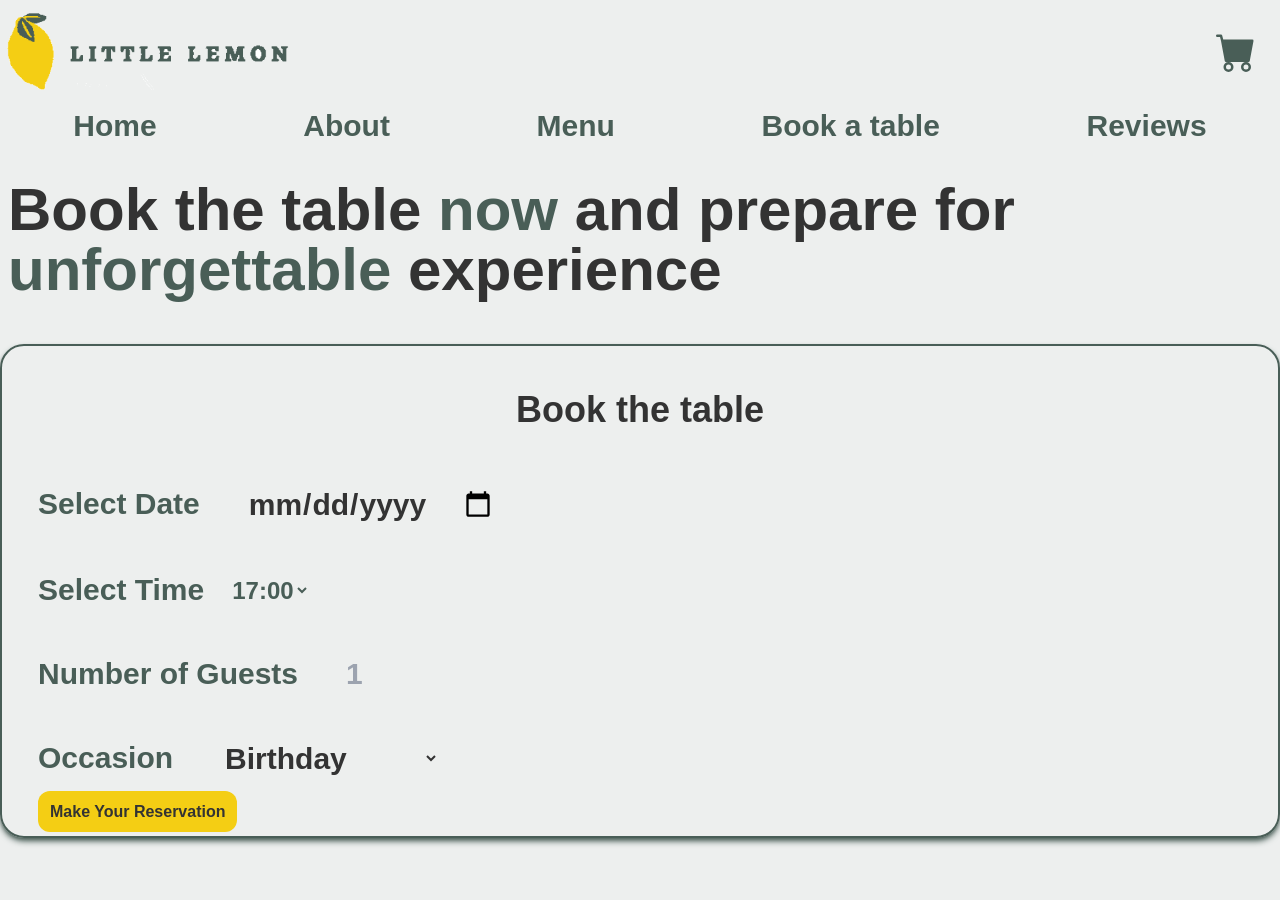
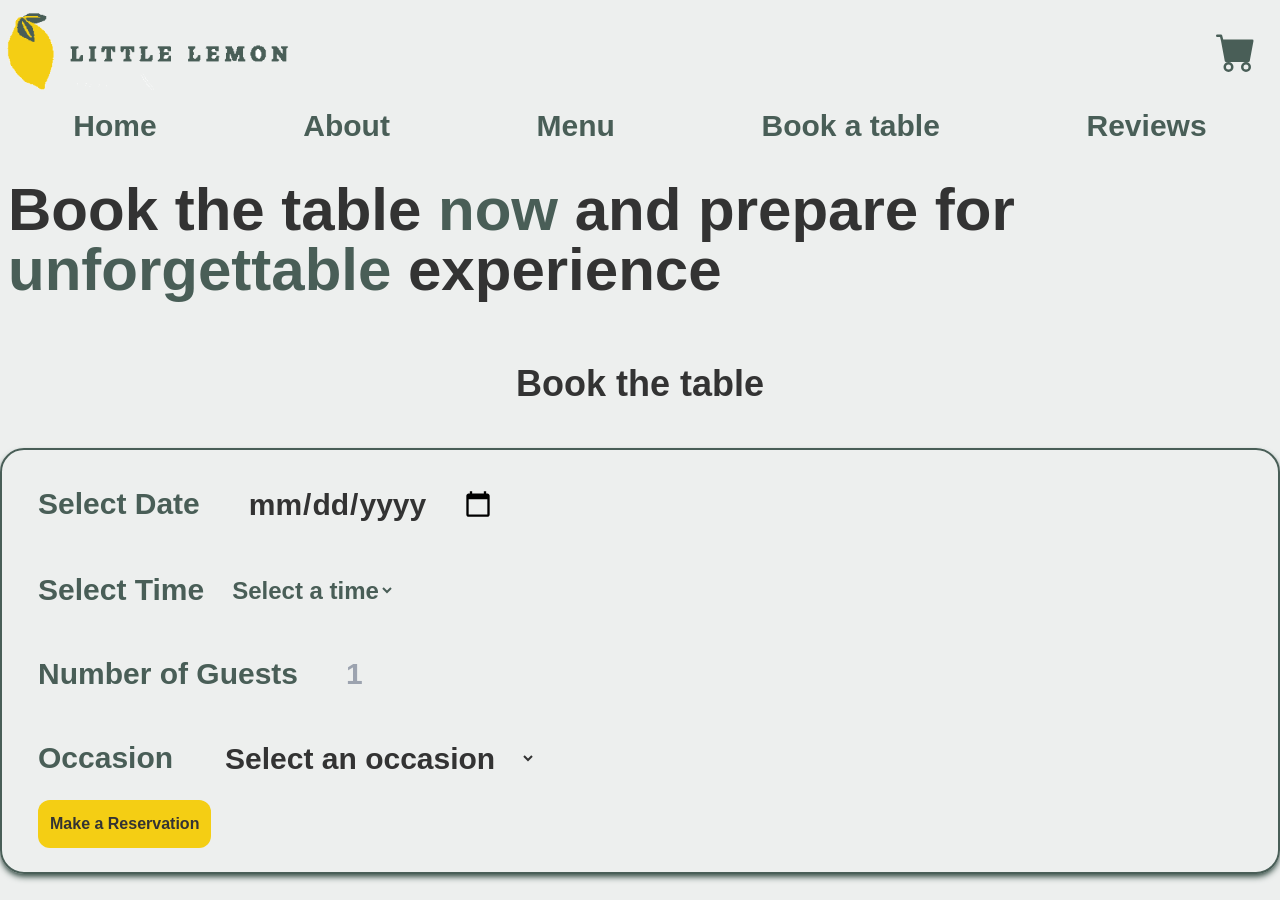
Before and after one commit to NPotokin/Meta_Capstone_FrontEnd, a React (Create React App) app in the folder meta-little-lemon/: page /booking in a window 1280 px wide. Shown: the top 900 px of the page. Built offline with nearby package versions, Linux system fonts and the light colour scheme.

Commit message:
form validation, accesibility

```diff
--- a/meta-little-lemon/package.json
+++ b/meta-little-lemon/package.json
@@ -6,12 +6,14 @@
     "@testing-library/jest-dom": "^5.16.5",
     "@testing-library/react": "^13.4.0",
     "@testing-library/user-event": "^13.5.0",
+    "formik": "^2.2.9",
     "react": "^18.2.0",
     "react-dom": "^18.2.0",
     "react-icons": "^4.7.1",
     "react-router-dom": "^6.8.0",
     "react-scripts": "5.0.1",
-    "web-vitals": "^2.1.4"
+    "web-vitals": "^2.1.4",
+    "yup": "^0.32.11"
   },
   "scripts": {
     "start": "react-scripts start",
--- a/meta-little-lemon/src/Components/About.jsx
+++ b/meta-little-lemon/src/Components/About.jsx
@@ -21,7 +21,7 @@ const About = () => {
                 We are family owned mediterranean restaurant, focused on traditional recipies served with the morden twist.
               </p>
 
-                <Link to="/booking"
+                <Link to="/booking" aria-label='On Click'
                 className='absolute bottom-2 right-8 w-36 p-2 mb-4 rounded-xl text-md font-semibold text-hl2
                 bg-prim2 hover:text-prim1 hover:bg-sec1 hover:scale-110 duration-500'>
                 Reserve A Table</Link>
@@ -30,7 +30,7 @@ const About = () => {
           </div>
           <img
             className='w-full max-h-[500px] object-cover rounded-3xl'
-            src="https://images.pexels.com/photos/3933217/pexels-photo-3933217.jpeg?auto=compress&cs=tinysrgb&w=1600" alt=""
+            src="https://images.pexels.com/photos/3933217/pexels-photo-3933217.jpeg?auto=compress&cs=tinysrgb&w=1600" alt="chef prepares food"
           />
 
 
--- a/meta-little-lemon/src/Components/Booking.jsx
+++ b/meta-little-lemon/src/Components/Booking.jsx
@@ -1,7 +1,7 @@
 import React from 'react';
 import BookingForm from '../Components/BookingForm'
 import { useReducer } from 'react';
-import { fetchAPI, submitAPI} from "../bokkingsAPI"
+import { fetchAPI } from "../bokkingsAPI"
 
 
 const Booking = () => {
@@ -11,19 +11,17 @@ const Booking = () => {
             fetchAPI(date)
         );
     }
-    function submitForm(formData) {
-      submitAPI(formData)
-    }
 
-    const output = fetchAPI(new Date());
 
-    const [availableTimes, dispatch] = useReducer(updateTimes, output);
+  const output = fetchAPI(new Date());
+
+  const [availableTimes, dispatch] = useReducer(updateTimes, output);
 
 
   return (
     <>
     <div id='booking' className='w-full bg-hl1 mx-auto'>
-      <BookingForm availableTimes={availableTimes} updateTimes={dispatch} submitForm={submitForm} />
+      <BookingForm availableTimes={availableTimes} updateTimes={dispatch} />
     </div>
     </>
 
--- a/meta-little-lemon/src/Components/BookingForm.jsx
+++ b/meta-little-lemon/src/Components/BookingForm.jsx
@@ -1,38 +1,25 @@
 
 import React from 'react'
-import { useState } from "react"
+import { useState, useEffect } from "react"
 import { Link } from 'react-router-dom';
+import { Formik, Form, Field } from "formik"
+import * as Yup from "yup"
 
-const BookingForm = (props) => {
-    const [date, setDate] = useState("");
-    const [guests, setGuests] = useState("");
-    const [occasion, setOccasion] = useState("");
-    const [time, setTime] = useState(props.availableTimes.map((time) => <option>{time}</option>));
 
-    function handleDate(e) {
-        setDate(e.target.value);
+const BookingForm = () => {
+    const [availableTimes, setAvailableTimes] = useState([]);
 
-        var stringify = e.target.value;
-        const date = new Date(stringify);
-
-        props.updateTimes(date);
-
-        setTime(props.availableTimes.map((time) => <option>{time}</option>));
+    useEffect(() => {
+        const times =[];
+        for (let i = 17; i <= 23; i++){
+            times.push(`${i}:00`);
         }
-
-    const handleSumbit = (e) => {
-        e.preventDefault();
-        <Link to="/confimation"></Link>
-        };
-
-    const validForm = () => {
-        return (
-        date !=="" && time !=="" && guests !=="" && occasion !==""
-        );
-    };
+        setAvailableTimes(times);
+    }, []);
 
 
   return (
+
     <>
     <div className='max-w-7xl mx-auto flex flex-col'>
         <h1 data-testid="bookthetable"
@@ -41,21 +28,43 @@ const BookingForm = (props) => {
             <span className='text-prim1'> now</span>  and prepare for
             <span className='text-prim1'> unforgettable</span> experience
         </h1>
-        {/* Form */}
-        <div className='flex flex-col mx-auto border-2 border-prim1 rounded-3xl w-full justify-center p-3 m-3
+        <h1 className='max-w-7xl mx-auto text-2xl md:text-3xl lg:text-4xl text-hl2 font-extrabold
+        p-2 py-6 m-2 '>Book the table
+        </h1>
+
+        <Formik
+            initialValues={{
+                date: "",
+                time: "",
+                guests: "",
+                occasion: "",
+            }}
+            validationSchema={Yup.object({
+                // date: Yup.string().required("Required"),
+                time: Yup.string().required("Required"),
+                guests: Yup.number()
+                .required("Required")
+                .min(1, "Minimum of 1 guest required")
+                .max(10, "Maximum of 10 guests allowed"),
+                occasion: Yup.string().required("Required"),
+            })}
+
+        >
+        {({ errors, touched }) => (
+
+            <Form
+            className='flex flex-col mx-auto border-2 border-prim1 rounded-3xl w-full justify-center p-3 m-3
             shadow-prim1 shadow-md'>
-            <h1 className='max-w-7xl mx-auto text-2xl md:text-3xl lg:text-4xl text-hl2 font-extrabold
-            p-2 py-6 m-2 '>Book the table</h1>
-            <form onSubmit={handleSumbit}>
                 {/* Date */}
                 <div className='flex flex-col md:flex-row'>
                     <label htmlFor='res-date'
                     className='justify-left text-xl md:text-2xl lg:text-3xl text-prim1 font-extrabold  p-6'
                     >Select Date
                     </label>
-                    <input value={date} onChange={handleDate}
+                    <Field
                     className='text-xl md:text-2xl lg:text-3xl text-hl2 font-extrabold p-6 bg-hl1'
-                    type="date" name="res-date"  placeholder='' />
+                    type="date" name="res-date"  placeholder=''/>
+                    {errors.date && touched.date ? <div>{errors.date}</div> : null}
                 </div>
                  {/* Time */}
                 <div className='flex flex-col md:flex-row'>
@@ -63,10 +72,17 @@ const BookingForm = (props) => {
                     className='justify-left text-xl md:text-2xl lg:text-3xl text-prim1 font-extrabold  p-6'
                     >Select Time
                     </label>
-                    <select id='res-time'
-                    className='bg-hl1 text-lg md:text-xl lg:text-2xl text-prim1 font-bold '>
+                    <Field
+                    className='bg-hl1 text-lg md:text-xl lg:text-2xl text-prim1 font-bold '
+                     as="select" name="time">
+                        <option value="">Select a time</option>
+                         {availableTimes.map((time) => (
+                        <option key={time} value={time}>
                         {time}
-                    </select>
+                        </option>
+                        ))}
+                    </Field>
+                    {errors.time && touched.time ? <div>{errors.time}</div> : null}
                 </div>
                 {/* Guests */}
                 <div className='flex flex-col md:flex-row'>
@@ -74,10 +90,10 @@ const BookingForm = (props) => {
                     className='justify-left text-xl md:text-2xl lg:text-3xl text-prim1 font-extrabold  p-6'
                     >Number of Guests
                     </label>
-                    <input
-                    value={guests} onChange={(e) => setGuests(e.target.value)}
+                    <Field
                     className=' text-xl md:text-2xl lg:text-3xl text-hl2 font-extrabold p-6 bg-hl1'
                     type="number" name="guests" id="guests" placeholder='1' min="1" max="10" />
+                    {errors.guests && touched.guests ? (<div>{errors.guests}</div>) : null}
                 </div>
                 {/* Occasion */}
                 <div className='flex flex-col md:flex-row'>
@@ -85,29 +101,25 @@ const BookingForm = (props) => {
                     className='justify-left text-xl md:text-2xl lg:text-3xl text-prim1 font-extrabold  p-6'>
                     Occasion
                     </label>
-                    <select
-                    value={occasion} onChange={(e) => setOccasion(e.target.value)}
+                    <Field as="select" name="occasion" id="occasion"
                     className=' text-xl md:text-2xl lg:text-3xl text-hl2 font-extrabold p-6 bg-hl1'
-                    name="occasion" id="occasion">
-                        <option value="Birthday">Birthday</option>
-                        <option value="Anniversary">Anniversary</option>
-                    </select>
+                    >
+                        <option value="">Select an occasion</option>
+                        <option value="birthday">Birthday</option>
+                        <option value="anniversary">Anniversary</option>
+                        <option value="graduation">Graduation</option>
+                    </Field>
+                    {errors.occasion && touched.occasion ? (<div>{errors.occasion}</div>) : null}
                 </div>
+                <button type='submit' aria-label='On Submit'
+                className='mx-auto ml-6 mb-3 w-46 p-3 rounded-xl text-md font-semibold text-hl2
+                bg-prim2 hover:text-prim1 hover:bg-sec1 hover:scale-110 duration-500' >
+                    <Link to="/confirmed">Make a Reservation</Link>
+                </button>
+            </Form>)}
 
+        </Formik>
 
-
-                <Link
-                to={validForm ? "/confirmed" : ""}
-                type='submit'
-                className='mx-auto ml-6 mb-3 w-46 p-3 rounded-xl text-md font-semibold text-hl2
-                bg-prim2 hover:text-prim1 hover:bg-sec1 hover:scale-110 duration-500'>
-
-                Make Your Reservation
-
-                </Link>
-            </form>
-
-        </div>
         </div>
         </>
 
--- a/meta-little-lemon/src/Components/Specials.jsx
+++ b/meta-little-lemon/src/Components/Specials.jsx
@@ -25,7 +25,7 @@ const Specials = () => {
         {/* Image */}
         <img
         className='w-full max-h-[400px] object-cover rounded-3xl'
-        src="https://images.pexels.com/photos/1267320/pexels-photo-1267320.jpeg?auto=compress&cs=tinysrgb&w=1600" alt=""
+        src="https://images.pexels.com/photos/1267320/pexels-photo-1267320.jpeg?auto=compress&cs=tinysrgb&w=1600" alt="food"
         />
       </div>
       <h1
@@ -51,7 +51,7 @@ const Specials = () => {
           </div>
             <img
             className='w-full max-h-[300px] object-cover rounded-3xl'
-            src="https://images.pexels.com/photos/10432701/pexels-photo-10432701.jpeg?auto=compress&cs=tinysrgb&w=1600" alt="" />
+            src="https://images.pexels.com/photos/10432701/pexels-photo-10432701.jpeg?auto=compress&cs=tinysrgb&w=1600" alt="meal" />
         </div>
         {/* container with Daily specials */}
         <div className='max-w-7xl w-full relative mx-auto'>
@@ -69,7 +69,7 @@ const Specials = () => {
           </div>
             <img
             className='w-full max-h-[300px] object-cover rounded-3xl'
-            src="https://images.pexels.com/photos/5953518/pexels-photo-5953518.jpeg?auto=compress&cs=tinysrgb&w=1600" alt="" />
+            src="https://images.pexels.com/photos/5953518/pexels-photo-5953518.jpeg?auto=compress&cs=tinysrgb&w=1600" alt="pizza" />
         </div>
 
       </div>
```
Also changed, not shown: 1 other file (tests, documents, lock files or other folders). Lines whose indentation alone changed are shown as unchanged.
